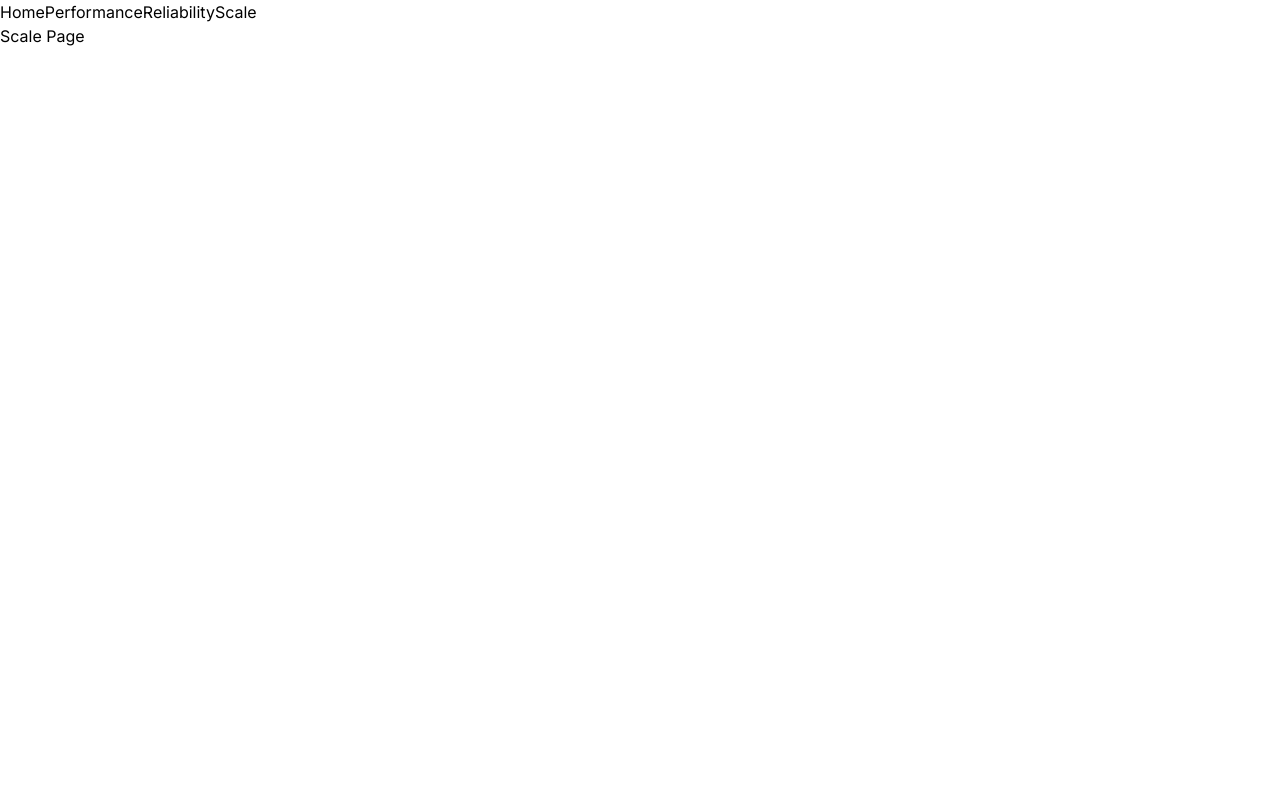
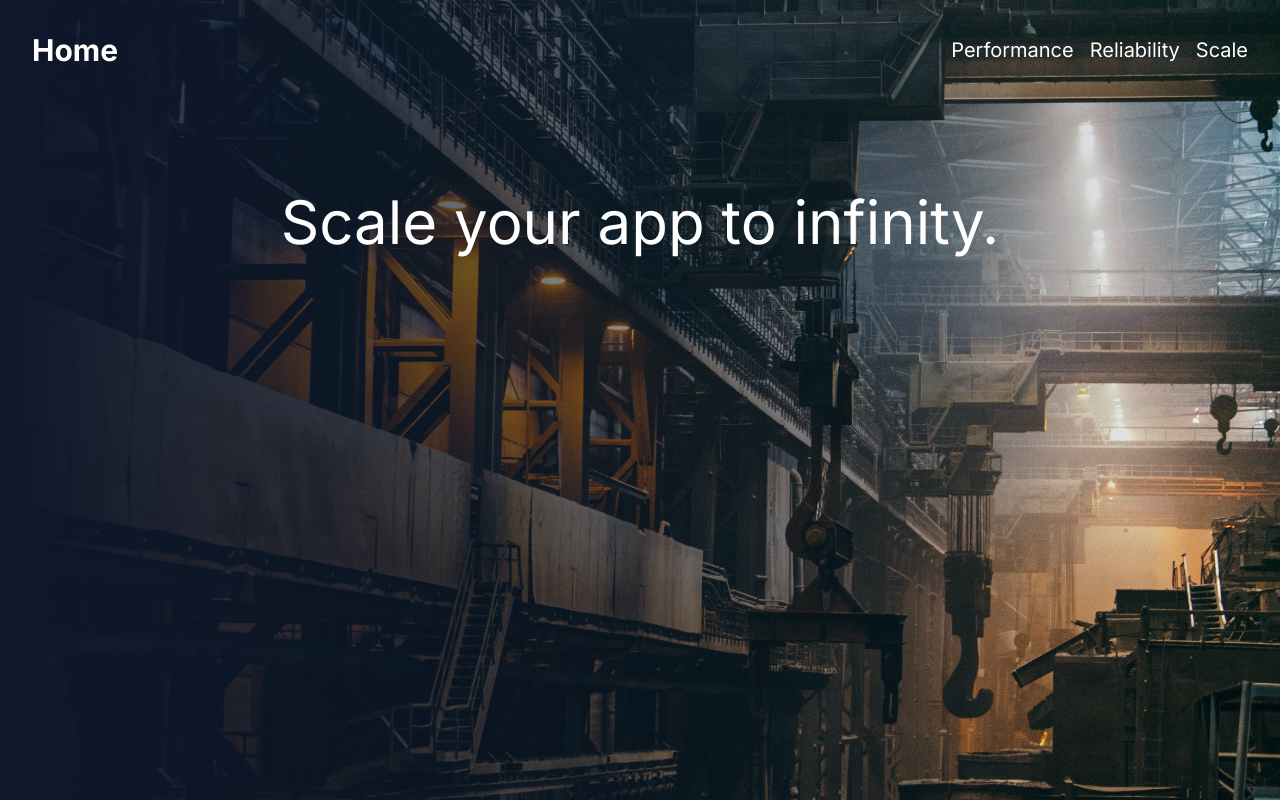
Before and after one commit to ozzy9h20/next-14-grider, a Next.js app: page /scale in a window 1280 px wide. Built offline with nearby package versions, Linux system fonts and the light colour scheme.

Commit message:
Section 01 - Chapter 14 ~ Adding Some Styling

```diff
--- a/app/performance/page.tsx
+++ b/app/performance/page.tsx
@@ -1,3 +1,12 @@
+import Hero from '@/components/hero'
+import performanceImg from '@/public/images/performance.jpg'
+
 export default function PerformancePage() {
-  return <div>Performance Page</div>
+  return (
+    <Hero
+      imgData={performanceImg}
+      imgAlt="Welding"
+      title="We serve high performance applications."
+    />
+  )
 }
--- a/app/reliability/page.tsx
+++ b/app/reliability/page.tsx
@@ -1,3 +1,12 @@
+import Hero from '@/components/hero'
+import reliabilityImg from '@/public/images/reliability.jpg'
+
 export default function RealibilityPage() {
-  return <div>Reliability Page</div>
+  return (
+    <Hero
+      imgData={reliabilityImg}
+      imgAlt="welding"
+      title="Super high reliability hosting."
+    />
+  )
 }
--- a/app/scale/page.tsx
+++ b/app/scale/page.tsx
@@ -1,3 +1,12 @@
+import Hero from '@/components/hero'
+import scaleImg from '@/public/images/scale.jpg'
+
 export default function ScalePage() {
-  return <div>Scale Page</div>
+  return (
+    <Hero
+      imgData={scaleImg}
+      imgAlt="steel factory"
+      title="Scale your app to infinity."
+    />
+  )
 }
--- a/components/header.tsx
+++ b/components/header.tsx
@@ -2,11 +2,20 @@
 
 export default function Header() {
   return (
-    <div>
-      <Link href="/">Home</Link>
-      <Link href="/performance">Performance</Link>
-      <Link href="/reliability">Reliability</Link>
-      <Link href="/scale">Scale</Link>
+    <div className="w-full absolute text-white z-10">
+      <nav className="container relative flex flex-wrap items-center justify-between mx-auto p-8">
+        <Link
+          href="/"
+          className="font-bold text-3xl"
+        >
+          Home
+        </Link>
+        <div className="space-x-4 text-xl">
+          <Link href="/performance">Performance</Link>
+          <Link href="/reliability">Reliability</Link>
+          <Link href="/scale">Scale</Link>
+        </div>
+      </nav>
     </div>
   )
 }
```
